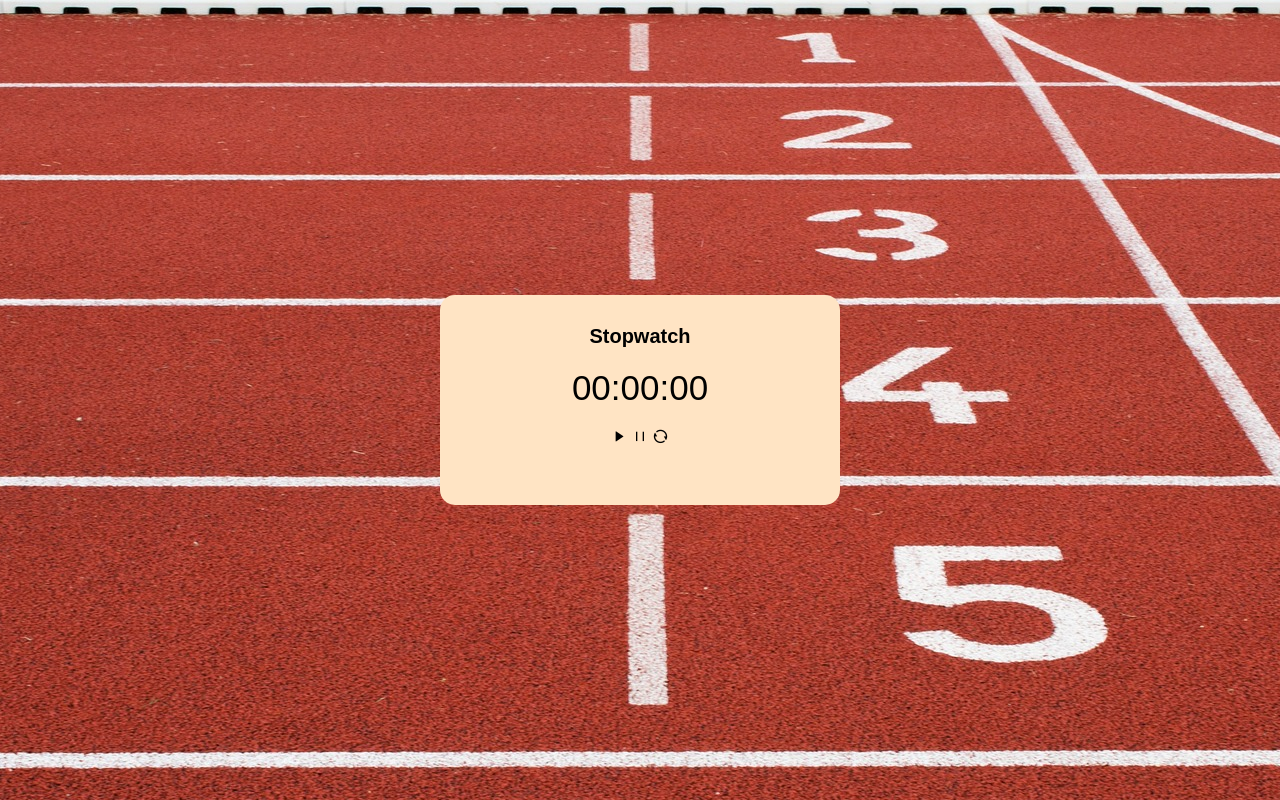
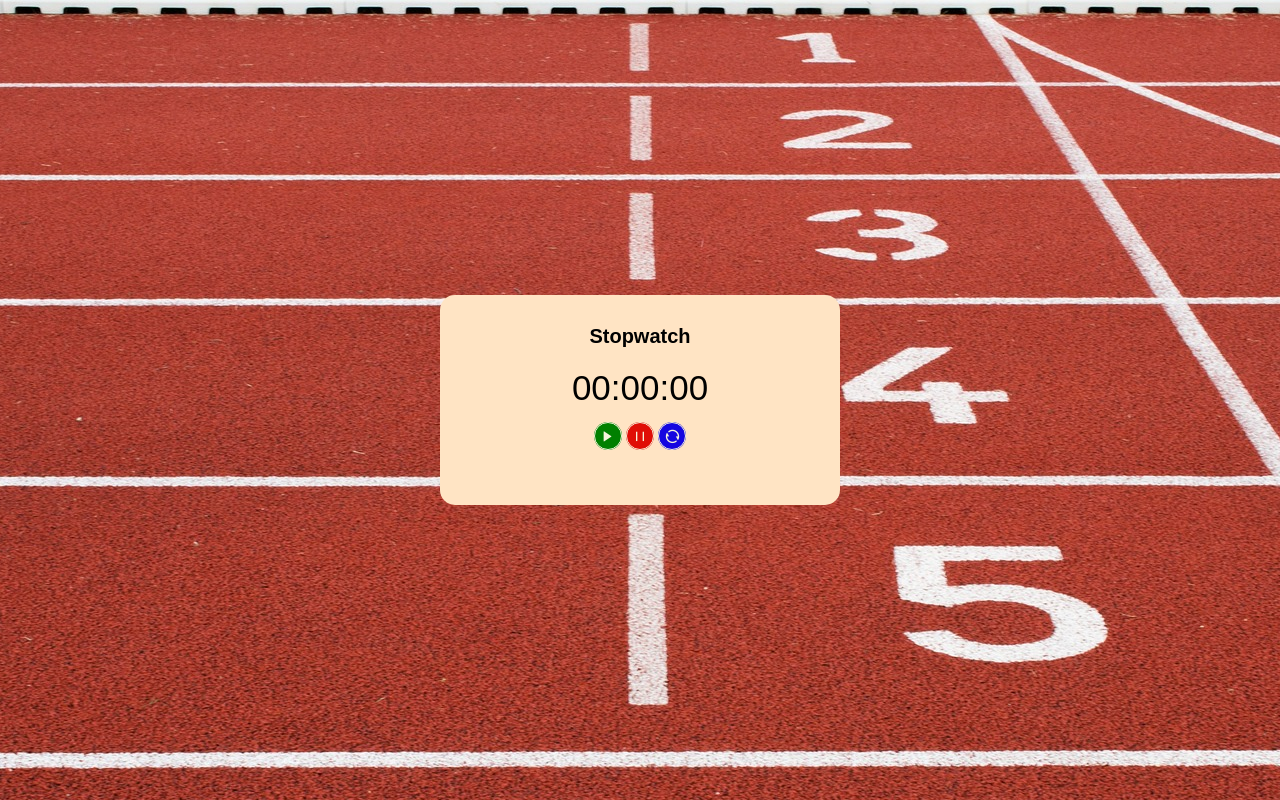
Before and after one commit to ameliapham/DOM-stopwatch, a website built with Vite: page index.html in a window 1280 px wide. Built offline with nearby package versions, Linux system fonts and the light colour scheme.

Commit message:
Customize button style

```diff
--- a/style.css
+++ b/style.css
@@ -28,3 +28,22 @@ body{
     font-size: 35px;
     padding-bottom: 20px;
 }
+
+i{
+    border: 1px solid ;
+    border-radius: 100%;
+    padding: 5px;
+    color: beige;
+}
+
+.ri-play-fill{
+    background-color: green;
+}
+
+.ri-pause-line{
+    background-color: rgb(224, 14, 6);
+}
+
+.ri-refresh-line{
+    background-color: rgb(21, 6, 224);
+}
```
